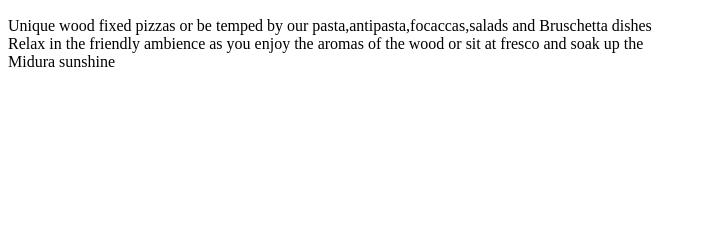
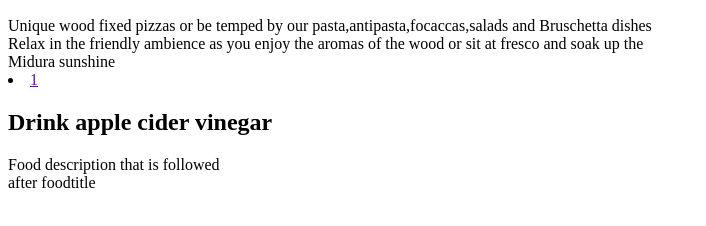
Before and after one commit to MARTIN-OMOLLO/project2, a plain HTML site: page index.html in a window 1280 px wide. Shown: the part 480-706 px from the top of the page, without its empty margins (0-706 px from the left). Drawn offline with Linux system fonts and the light colour scheme.

Commit message:
additional information

```diff
--- a/index.html
+++ b/index.html
@@ -36,7 +36,14 @@
         <h1>Services</h1>
         Unique wood fixed pizzas or be temped by our pasta,antipasta,focaccas,salads and Bruschetta dishes<br>Relax in the friendly ambience as you enjoy the aromas of the wood or sit at fresco and soak up the<br>Midura sunshine
         </div>
+        <div class="numbers">
+            <div class="one">
+              <li><a href="">1</a></li>
+            <h2>Drink apple cider vinegar</h2>
+            <p>Food description that is followed<br>after foodtitle</p>
+            </div>
 
+        </div>
     </section>
     </body>
 </html
```
